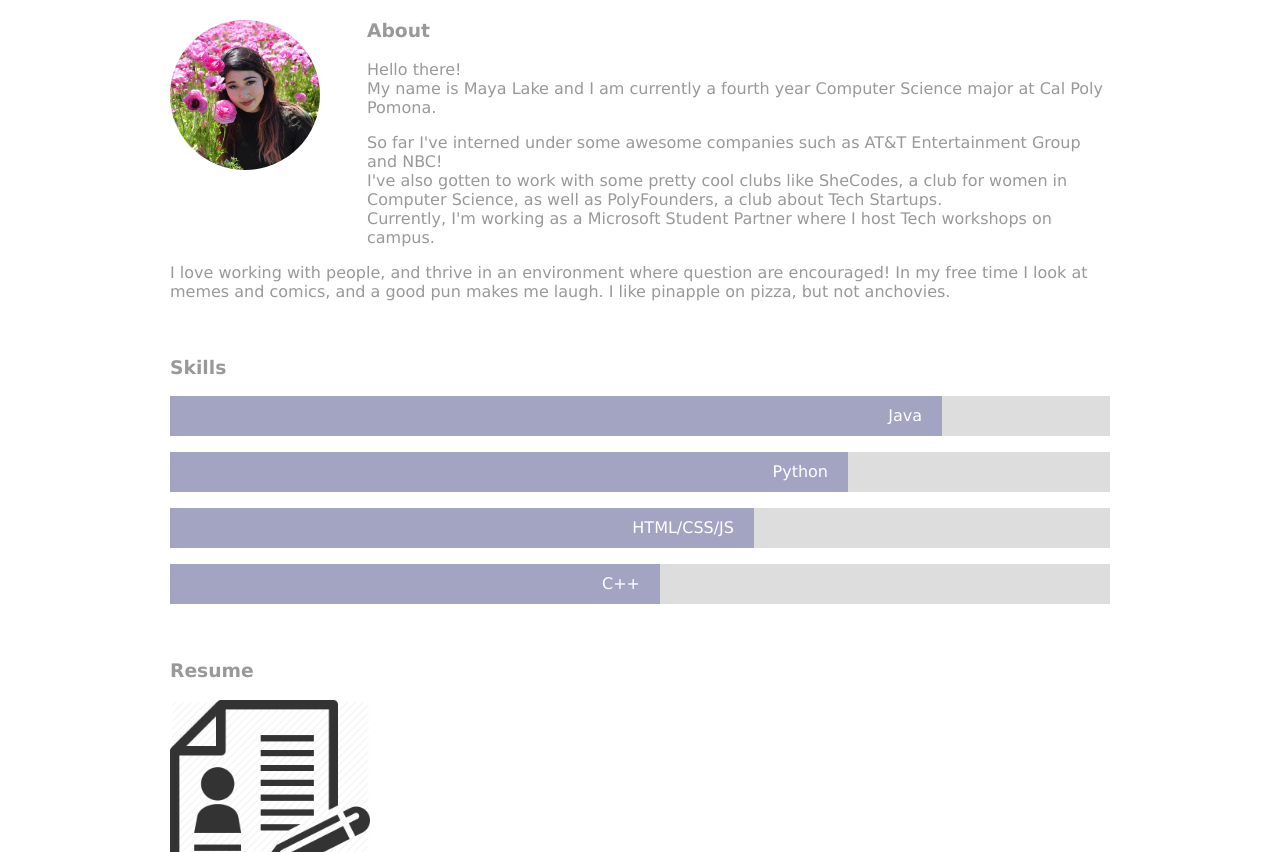
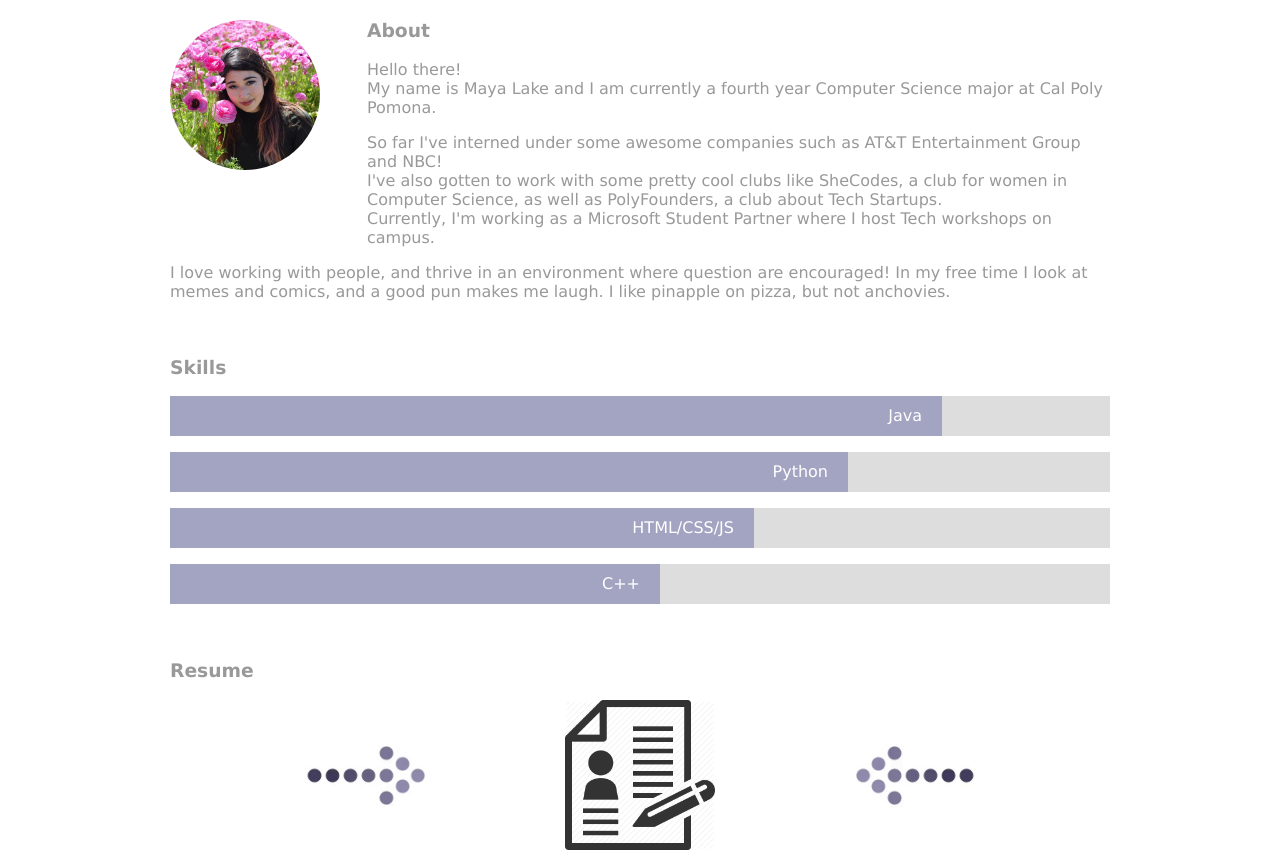
Before and after one commit to mmLake/mmLake.github.io, a plain HTML site: page index.html in a window 1280 px wide. Shown: the part 100-952 px from the top of the page. Drawn offline with Linux system fonts and the light colour scheme.

Commit message:
arrow update

```diff
--- a/css/main.css
+++ b/css/main.css
@@ -84,10 +84,6 @@ nav li {
 nav a {
   font-weight: 800;
   padding: 15px 10px;
-  /* display: block;
-  position: relative; */
-  /* top: -250px; */
-  /* visibility: hidden; */
 }
 
 
@@ -141,10 +137,21 @@ SECTION: SKILLS
 /**********************************
 SECTION: RESUME
 ***********************************/
-#resume img{
-  max-width: 200px;
 
+#resume-content{
+  text-align: center;
+  color: #3d3d5c;
+  display:flex;
+  justify-content:center;
+  align-items:center;
+  width:100%;
 }
+
+#resume-content img {
+  margin: auto;
+  width: 150px;
+}
+
 
 /**********************************
 SECTION: CONTACT
--- a/index.html
+++ b/index.html
@@ -64,9 +64,13 @@
 
     <div id="resume" class="wrapper">
       <h3> Resume </h3>
-      <a href="img/MayaLake2018.pdf?iframe=true" target="_blank" class="inf">
-        <img src="img/resume.png" alt="Resume"/>
-      </a>
+      <div id="resume-content">
+          <img src="img/TRUEarrowL.gif"/>
+        <a href="img/MayaLake2018.pdf?iframe=true" target="_blank" class="inf">
+          <img src="img/resume.png" alt="Resume"/>
+        </a>
+        <img src="img/TRUEarrowR.gif"/>
+      </div>
     </div>
 
     <div id="contact" class="wrapper">
```
Also changed, not shown: img/TRUEarrowL.gif (added), img/TRUEarrowR.gif (added).
